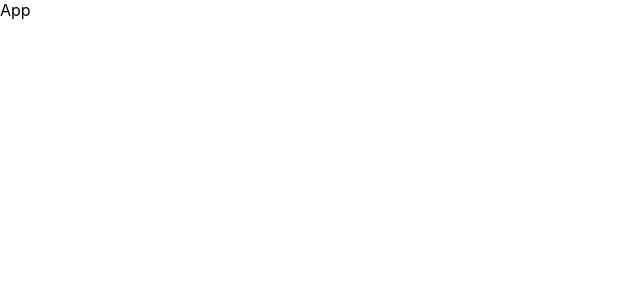
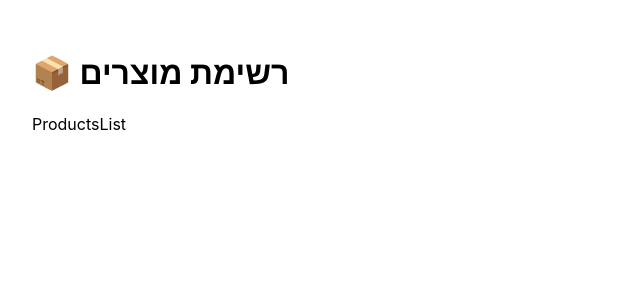
Before and after one commit to SaraDoytch/product-app, a React (Create React App) app: page / in a window 1280 px wide. Shown: the top 300 px of the page, without its empty margins (0-640 px from the left). Built offline with nearby package versions, Linux system fonts and the light colour scheme.

Commit message:
add router, AppLayout, /ProductDetails, ProductsList pages

```diff
--- a/src/App.tsx
+++ b/src/App.tsx
@@ -3,12 +3,13 @@ import logo from './logo.svg';
 import './App.css';
 import { Provider } from 'react-redux';
 import store from './store/Store'
+import { RouterProvider } from 'react-router';
+import router from './router/router';
 
 function App() {
   return (
     <Provider store={store}>
-   <>App</>
-   </Provider>
+<RouterProvider router={router} />   </Provider>
   );
 }
 
--- /dev/null
+++ b/src/components/AppLayout.tsx
@@ -0,0 +1,14 @@
+
+import { Outlet } from 'react-router';
+
+const AppLayout = () => {
+
+  return (
+     <div style={{ padding: "2rem" }}>
+      <h1>📦 רשימת מוצרים</h1>
+      <Outlet />
+    </div>
+  );
+};
+
+export default AppLayout;
--- /dev/null
+++ b/src/components/NotFound.tsx
@@ -0,0 +1,9 @@
+import React from 'react'
+
+const NotFound = () => {
+  return (
+    <div>NotFound</div>
+  )
+}
+
+export default NotFound
--- /dev/null
+++ b/src/components/ProductDetails.tsx
@@ -0,0 +1,9 @@
+import React from 'react'
+
+const ProductDetails = () => {
+  return (
+    <div>ProductDetails</div>
+  )
+}
+
+export default ProductDetails
--- /dev/null
+++ b/src/components/ProductsList.tsx
@@ -0,0 +1,9 @@
+import React from 'react'
+
+const ProductsList = () => {
+  return (
+    <div>ProductsList</div>
+  )
+}
+
+export default ProductsList
--- /dev/null
+++ b/src/router/router.tsx
@@ -0,0 +1,19 @@
+import { createBrowserRouter } from "react-router-dom";
+import AppLayout from "../components/AppLayout";
+import ProductsList from "../components/ProductsList";
+import ProductDetails from "../components/ProductDetails";
+import NotFound from "../components/NotFound";
+
+const router = createBrowserRouter([
+  {
+    path: "/",
+    element: <AppLayout />,
+    children: [
+      { index: true, element: <ProductsList /> },
+      { path: "product/:id", element: <ProductDetails /> },
+      { path: "*", element: <NotFound /> },
+    ],
+  },
+]);
+
+export default router;
```
